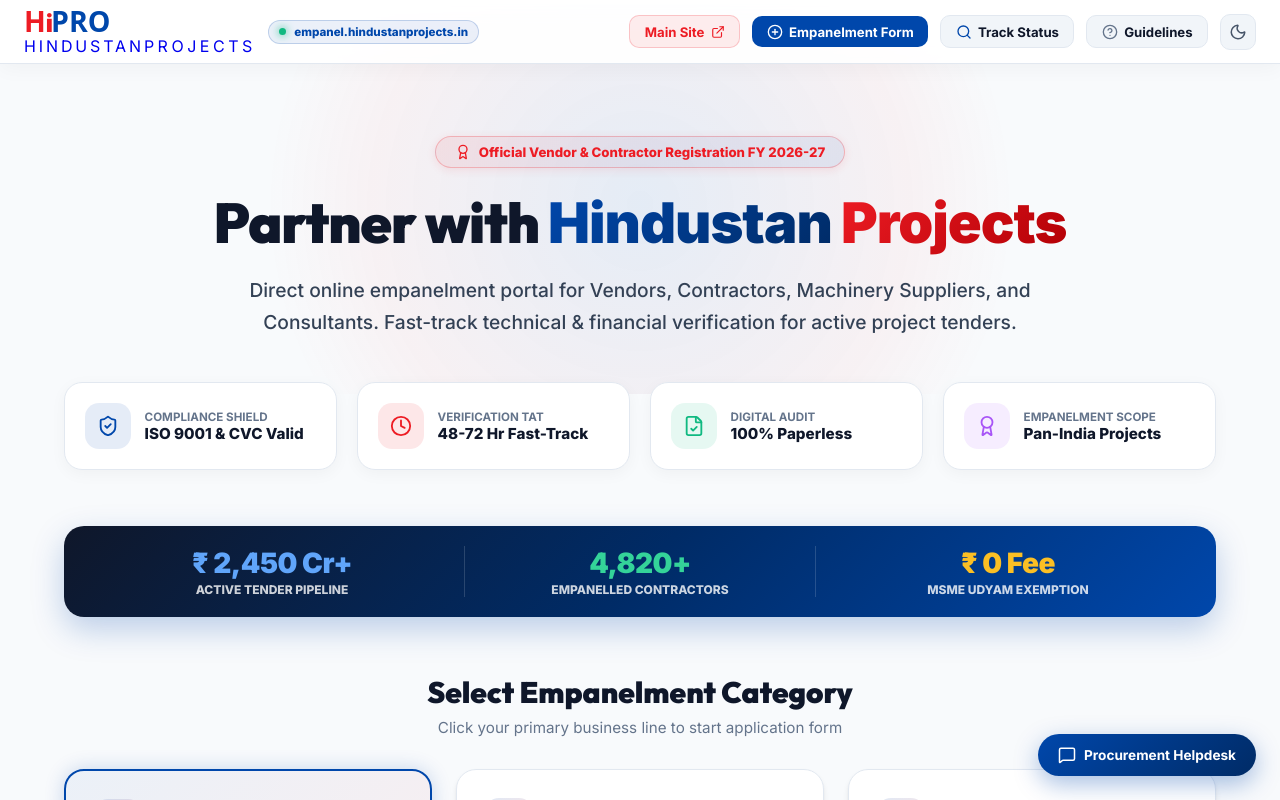
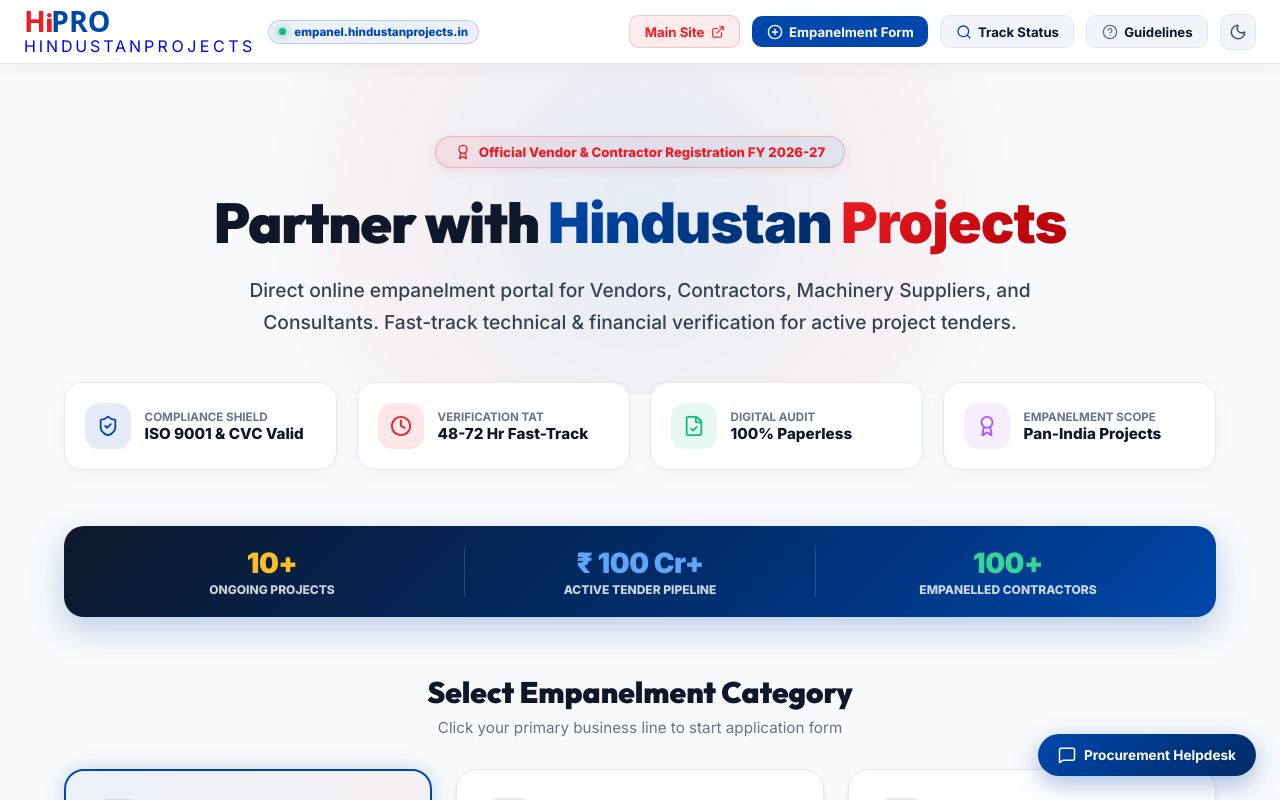
Before and after one commit to hindustan-groups/Empanelment-Portal, a React (Vite) app: page / in a window 1280 px wide. Shown: the top 800 px of the page. Built offline with nearby package versions, Linux system fonts and the light colour scheme.

Commit message:
Metrics Ribbon Overhaul: Remove static MSME fee box, replace with 10+ Ongoing Projects, ₹ 100 Cr+ Active Pipeline, and auto-incrementing Empanelled Contractors counter synced with real database applications + editable in Admin CMS

```diff
--- a/src/components/HeroSection.jsx
+++ b/src/components/HeroSection.jsx
@@ -5,20 +5,38 @@ const DEFAULT_SITE_CONFIG = {
   heroBadge: 'Official Vendor & Contractor Registration FY 2026-27',
   heroTitleBlue: 'Hindustan',
   heroTitleRed: 'Projects',
-  heroSubtitle: 'Direct online empanelment portal for Vendors, Contractors, Machinery Suppliers, and Consultants. Fast-track technical & financial verification for active project tenders.'
+  heroSubtitle: 'Direct online empanelment portal for Vendors, Contractors, Machinery Suppliers, and Consultants. Fast-track technical & financial verification for active project tenders.',
+  ongoingProjectsCount: '10+',
+  activePipelineValue: '₹ 100 Cr+',
+  baseContractorCount: '100+'
 };
 
 export default function HeroSection({ selectedCategory, setSelectedCategory, onStartForm }) {
   const [siteConfig, setSiteConfig] = useState(DEFAULT_SITE_CONFIG);
+  const [realContractorsCount, setRealContractorsCount] = useState(100);
 
   useEffect(() => {
-    const saved = localStorage.getItem('hipro_site_config');
-    if (saved) {
+    // 1. Load Admin Config
+    const savedConfig = localStorage.getItem('hipro_site_config');
+    if (savedConfig) {
       try {
-        setSiteConfig(JSON.parse(saved));
+        setSiteConfig(prev => ({ ...prev, ...JSON.parse(savedConfig) }));
       } catch (err) {
         console.warn('Failed to parse site config:', err);
       }
+    }
+
+    // 2. Dynamically calculate real applications count added by users
+    try {
+      const localApps = JSON.parse(localStorage.getItem('hipro_vps_applications') || '[]');
+      const extraCount = localApps.length;
+
+      const baseText = (savedConfig ? JSON.parse(savedConfig).baseContractorCount : '100+') || '100+';
+      const baseNum = parseInt(baseText.replace(/\D/g, ''), 10) || 100;
+
+      setRealContractorsCount(baseNum + extraCount);
+    } catch {
+      setRealContractorsCount(100);
     }
   }, []);
 
@@ -106,7 +124,7 @@ export default function HeroSection({ selectedCategory, setSelectedCategory, onS
           </div>
         </div>
 
-        {/* Enterprise Metrics Counter Banner */}
+        {/* Dynamic Enterprise Metrics Banner (Auto-incrementing with real vendor submissions) */}
         <div style={{
           display: 'grid',
           gridTemplateColumns: 'repeat(auto-fit, minmax(180px, 1fr))',
@@ -120,18 +138,30 @@ export default function HeroSection({ selectedCategory, setSelectedCategory, onS
           textAlign: 'center'
         }}>
           <div>
-            <div style={{ fontSize: '1.75rem', fontWeight: 900, color: '#60A5FA', letterSpacing: '-0.5px' }}>₹ 2,450 Cr+</div>
-            <div style={{ fontSize: '0.75rem', textTransform: 'uppercase', fontWeight: 800, opacity: 0.8, marginTop: 2 }}>Active Tender Pipeline</div>
+            <div style={{ fontSize: '1.75rem', fontWeight: 900, color: '#FBBF24', letterSpacing: '-0.5px' }}>
+              {siteConfig.ongoingProjectsCount || '10+'}
+            </div>
+            <div style={{ fontSize: '0.75rem', textTransform: 'uppercase', fontWeight: 800, opacity: 0.8, marginTop: 2 }}>
+              Ongoing Projects
+            </div>
           </div>
 
           <div style={{ borderLeft: '1px solid rgba(255,255,255,0.15)', borderRight: '1px solid rgba(255,255,255,0.15)' }}>
-            <div style={{ fontSize: '1.75rem', fontWeight: 900, color: '#34D399', letterSpacing: '-0.5px' }}>4,820+</div>
-            <div style={{ fontSize: '0.75rem', textTransform: 'uppercase', fontWeight: 800, opacity: 0.8, marginTop: 2 }}>Empanelled Contractors</div>
+            <div style={{ fontSize: '1.75rem', fontWeight: 900, color: '#60A5FA', letterSpacing: '-0.5px' }}>
+              {siteConfig.activePipelineValue || '₹ 100 Cr+'}
+            </div>
+            <div style={{ fontSize: '0.75rem', textTransform: 'uppercase', fontWeight: 800, opacity: 0.8, marginTop: 2 }}>
+              Active Tender Pipeline
+            </div>
           </div>
 
           <div>
-            <div style={{ fontSize: '1.75rem', fontWeight: 900, color: '#FBBF24', letterSpacing: '-0.5px' }}>₹ 0 Fee</div>
-            <div style={{ fontSize: '0.75rem', textTransform: 'uppercase', fontWeight: 800, opacity: 0.8, marginTop: 2 }}>MSME Udyam Exemption</div>
+            <div style={{ fontSize: '1.75rem', fontWeight: 900, color: '#34D399', letterSpacing: '-0.5px' }}>
+              {realContractorsCount}+
+            </div>
+            <div style={{ fontSize: '0.75rem', textTransform: 'uppercase', fontWeight: 800, opacity: 0.8, marginTop: 2 }}>
+              Empanelled Contractors
+            </div>
           </div>
         </div>
 
--- a/src/pages/AdminPage.jsx
+++ b/src/pages/AdminPage.jsx
@@ -45,7 +45,10 @@ const DEFAULT_SITE_CONFIG = {
   supportHours:           'Mon – Sat: 09:00 AM – 06:00 PM IST',
   sslRibbonText:          '✓ 256-Bit SSL Encrypted Registration System',
   helpdeskBannerTitle:    'Need Assistance with Empanelment Filing?',
-  helpdeskBannerSubtitle: 'Our Procurement Helpdesk is available Monday – Saturday (09:00 AM – 06:00 PM IST)'
+  helpdeskBannerSubtitle: 'Our Procurement Helpdesk is available Monday – Saturday (09:00 AM – 06:00 PM IST)',
+  ongoingProjectsCount:   '10+',
+  activePipelineValue:    '₹ 100 Cr+',
+  baseContractorCount:    '100+'
 };
 
 const MOCK_AUDIT_LOGS = [
@@ -539,6 +542,20 @@ export default function AdminPage({ isAuthenticated, onLogout }) {
                   <div>
                     <label className="form-label">Hero Subtitle Description Paragraph</label>
                     <textarea value={siteConfig.heroSubtitle || ''} onChange={e => setSiteConfig({ ...siteConfig, heroSubtitle: e.target.value })} className="form-input" style={{ minHeight: 70 }} />
+                  </div>
+                  <div style={{ display: 'grid', gridTemplateColumns: 'repeat(auto-fit, minmax(180px, 1fr))', gap: '0.85rem' }}>
+                    <div>
+                      <label className="form-label">Ongoing Projects Counter</label>
+                      <input type="text" value={siteConfig.ongoingProjectsCount || '10+'} onChange={e => setSiteConfig({ ...siteConfig, ongoingProjectsCount: e.target.value })} className="form-input" placeholder="10+" />
+                    </div>
+                    <div>
+                      <label className="form-label">Active Pipeline Value</label>
+                      <input type="text" value={siteConfig.activePipelineValue || '₹ 100 Cr+'} onChange={e => setSiteConfig({ ...siteConfig, activePipelineValue: e.target.value })} className="form-input" placeholder="₹ 100 Cr+" />
+                    </div>
+                    <div>
+                      <label className="form-label">Base Empanelled Contractors</label>
+                      <input type="text" value={siteConfig.baseContractorCount || '100+'} onChange={e => setSiteConfig({ ...siteConfig, baseContractorCount: e.target.value })} className="form-input" placeholder="100+" />
+                    </div>
                   </div>
                 </div>
               </div>
```
